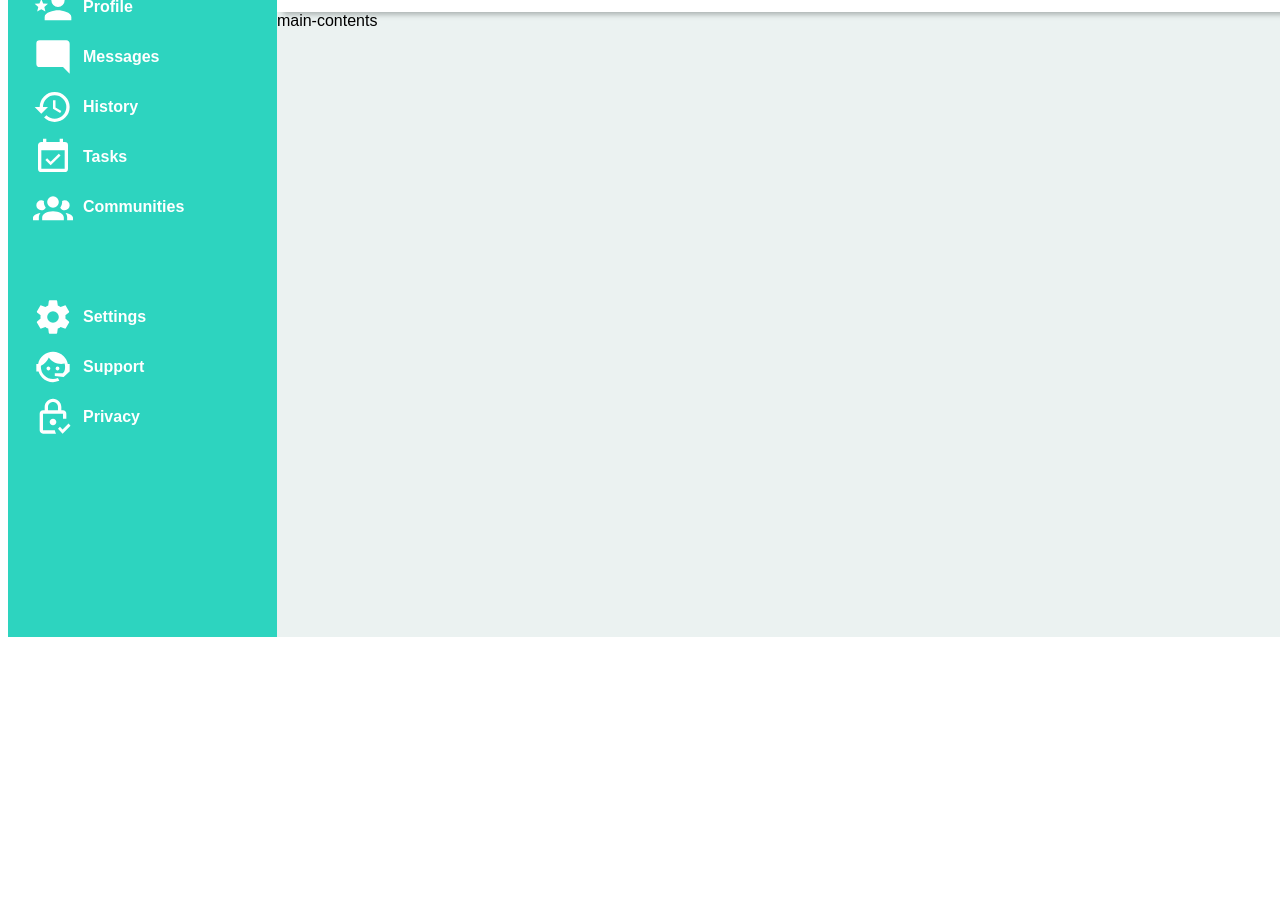
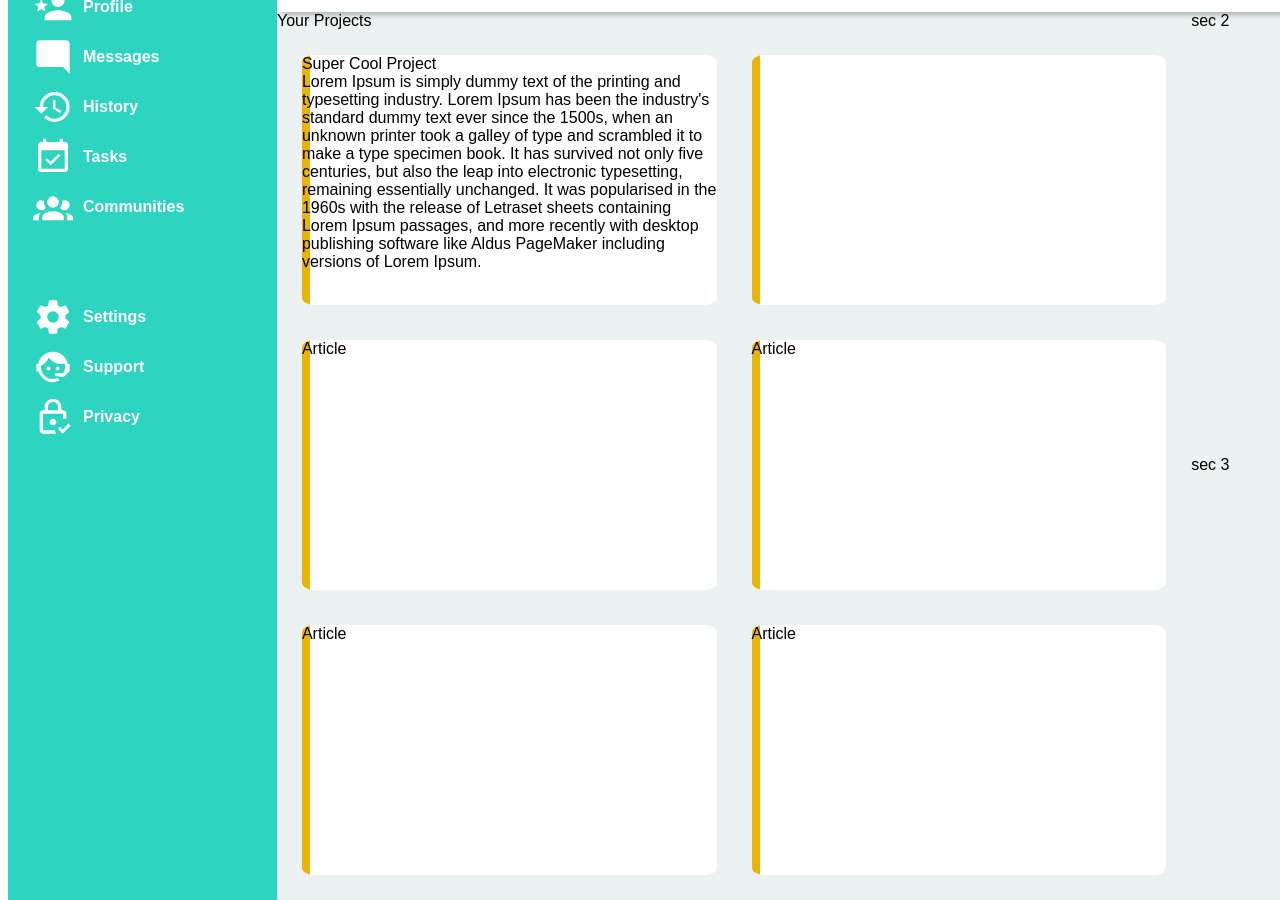
Before and after one commit to Matt-Pearson-94/admin-dashboard, a plain HTML site: page index.html in a window 1280 px wide. Shown: the part 171-1071 px from the top of the page. Before the commit the page ends 816 px from the top, so only its background shows below. Drawn offline with Linux system fonts and the light colour scheme.

Commit message:
updated html & css

```diff
--- a/index.html
+++ b/index.html
@@ -81,8 +81,43 @@
             </div>
         </div>
         <div class="main-contents">
-            <div>main-contents</div>
+            <div class="articles">
+                <div class="a-heading">Your Projects</div>
+                <div class="projects">
+                    <div class="article">
+                        <div class="a-header">Super Cool Project</div>
+                        <div class="a-para">Lorem Ipsum is simply dummy text of the printing and typesetting industry. Lorem Ipsum has been the industry's standard dummy text ever since the 1500s, when an unknown printer took a galley of type and scrambled it to make a type specimen book. It has survived not only five centuries, but also the leap into electronic typesetting, remaining essentially unchanged. It was popularised in the 1960s with the release of Letraset sheets containing Lorem Ipsum passages, and more recently with desktop publishing software like Aldus PageMaker including versions of Lorem Ipsum.</div>
+                    </div>
+                    <div class="article">
+                        <div class="a-header"></div>
+                        <div class="a-para"></div>
+                    </div>
+                    <div class="article">
+                        <div>Article</div>
+                    </div>
+                    <div class="article">
+                        <div>Article</div>
+                    </div>
+                    <div class="article">
+                        <div>Article</div>
+                    </div>
+                    <div class="article">
+                        <div>Article</div>
+                    </div>
+                </div>
+            </div>
+            <div class="announcements">sec 2</div>
+            <div class="trending">sec 3</div>
         </div>
     </div>
 </body>
 </html>
+
+<!-- star -->
+<!--<svg xmlns="http://www.w3.org/2000/svg" viewBox="0 0 24 24"><title>star-plus-outline</title><path d="M5.8 21L7.4 14L2 9.2L9.2 8.6L12 2L14.8 8.6L22 9.2L18.8 12H18C17.3 12 16.6 12.1 15.9 12.4L18.1 10.5L13.7 10.1L12 6.1L10.3 10.1L5.9 10.5L9.2 13.4L8.2 17.7L12 15.4L12.5 15.7C12.3 16.2 12.1 16.8 12.1 17.3L5.8 21M17 14V17H14V19H17V22H19V19H22V17H19V14H17Z" /></svg>-->
+
+<!-- eye -->
+<!-- <svg xmlns="http://www.w3.org/2000/svg" viewBox="0 0 24 24"><title>eye-plus</title><path d="M12,4.5C7,4.5 2.73,7.61 1,12C2.73,16.39 7,19.5 12,19.5C12.36,19.5 12.72,19.5 13.08,19.45C13.03,19.13 13,18.82 13,18.5C13,17.94 13.08,17.38 13.24,16.84C12.83,16.94 12.42,17 12,17A5,5 0 0,1 7,12A5,5 0 0,1 12,7A5,5 0 0,1 17,12C17,12.29 16.97,12.59 16.92,12.88C17.58,12.63 18.29,12.5 19,12.5C20.17,12.5 21.31,12.84 22.29,13.5C22.56,13 22.8,12.5 23,12C21.27,7.61 17,4.5 12,4.5M12,9A3,3 0 0,0 9,12A3,3 0 0,0 12,15A3,3 0 0,0 15,12A3,3 0 0,0 12,9M18,14.5V17.5H15V19.5H18V22.5H20V19.5H23V17.5H20V14.5H18Z" /></svg> -->
+
+<!-- path -->
+<!-- <svg xmlns="http://www.w3.org/2000/svg" viewBox="0 0 24 24"><title>checkbox-multiple-marked-outline</title><path d="M20,16V10H22V16A2,2 0 0,1 20,18H8C6.89,18 6,17.1 6,16V4C6,2.89 6.89,2 8,2H16V4H8V16H20M10.91,7.08L14,10.17L20.59,3.58L22,5L14,13L9.5,8.5L10.91,7.08M16,20V22H4A2,2 0 0,1 2,20V7H4V20H16Z" /></svg> -->
--- a/styles.css
+++ b/styles.css
@@ -156,3 +156,44 @@ input {
     font-weight: bolder;
     font-size: 1em;
 }
+
+.main-contents {
+    display: grid;
+    grid-template-columns: 3fr 1fr;
+    grid-template-rows: 1fr 1fr;
+}
+
+.articles {
+    grid-column: 1/-2;
+    grid-row: 1/-1;
+}
+
+.announcements {
+    grid-column: 2/-1;
+    grid-row: 1/-2;
+}
+
+.trending {
+    grid-column: 2/-1;
+    grid-row: 2/-1;
+}
+
+.projects {
+    display: grid;
+    grid-template-columns: repeat(auto-fill, minmax(400px, 1fr));
+    margin: 25px;
+    gap: 35px;
+}
+
+.article {
+    height: 250px;
+    background: linear-gradient(to left, #FFFFFF 98%, #eab308 0%);
+    border-radius: 3%;
+
+}
+
+.article:hover {
+    transition: 0.3s linear;
+    background: linear-gradient(to left, #FFFFFF 96%, #eab308 0%);
+    scale: 1.02;
+}
```
